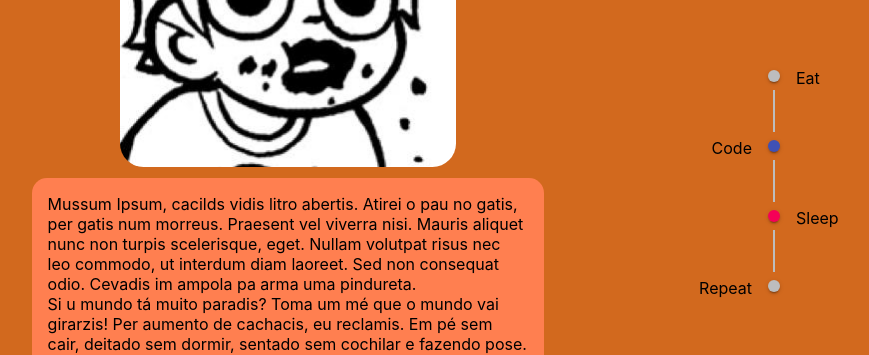
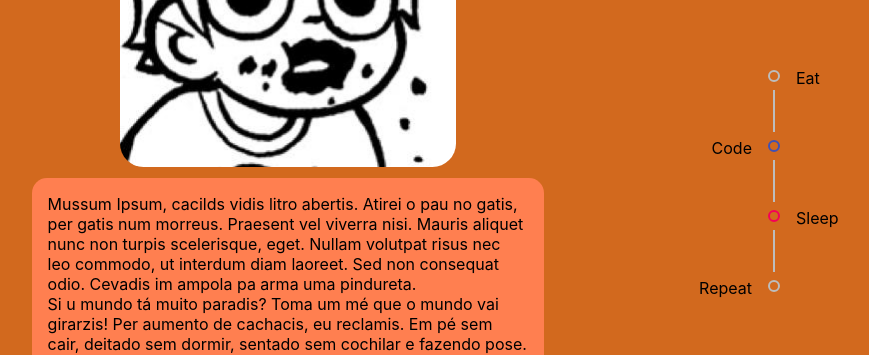
Before and after one commit to GuiiCNunes/guiicnunes.github.io, a React (Create React App) app: page / in a window 1280 px wide. Shown: the part 1033-1388 px from the top of the page, without its empty margins (122-991 px from the left). Built offline with nearby package versions, Linux system fonts and the light colour scheme.

Commit message:
FEAT: Timeline

```diff
--- a/src/components/TimelineComponent.js
+++ b/src/components/TimelineComponent.js
@@ -12,28 +12,28 @@ export default function TimelineComponent() {
     <Timeline align="alternate">
       <TimelineItem>
         <TimelineSeparator>
-          <TimelineDot />
+          <TimelineDot variant="outlined" />
           <TimelineConnector />
         </TimelineSeparator>
         <TimelineContent className='fix-position'>Eat</TimelineContent>
       </TimelineItem>
       <TimelineItem>
         <TimelineSeparator>
-          <TimelineDot color="primary" />
+          <TimelineDot variant="outlined" color="primary" />
           <TimelineConnector />
         </TimelineSeparator>
         <TimelineContent>Code</TimelineContent>
       </TimelineItem>
       <TimelineItem>
         <TimelineSeparator>
-          <TimelineDot color="secondary" />
+          <TimelineDot variant="outlined" color="secondary" />
           <TimelineConnector />
         </TimelineSeparator>
         <TimelineContent className='fix-position'>Sleep</TimelineContent>
       </TimelineItem>
       <TimelineItem>
         <TimelineSeparator>
-          <TimelineDot />
+          <TimelineDot variant="outlined" />
         </TimelineSeparator>
         <TimelineContent>Repeat</TimelineContent>
       </TimelineItem>
```
